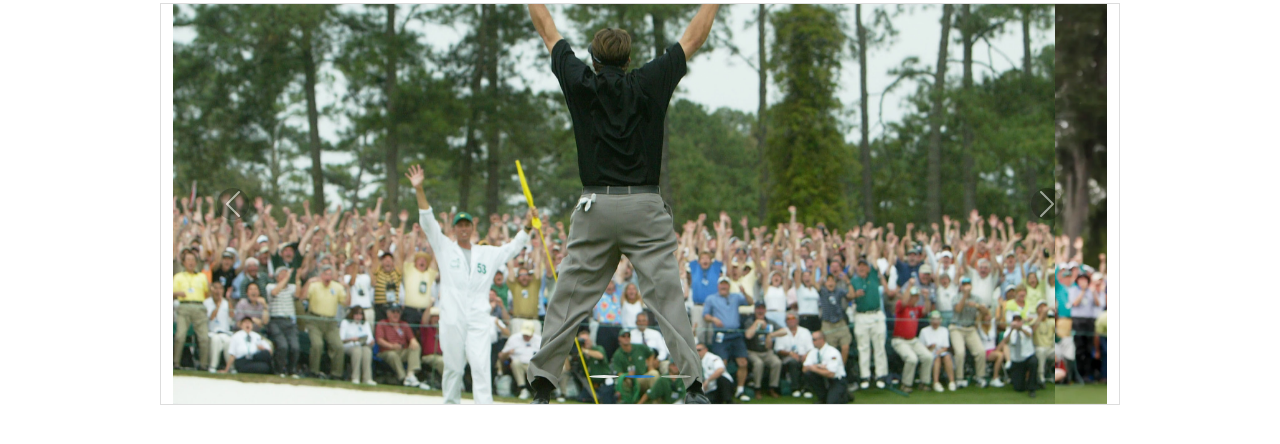
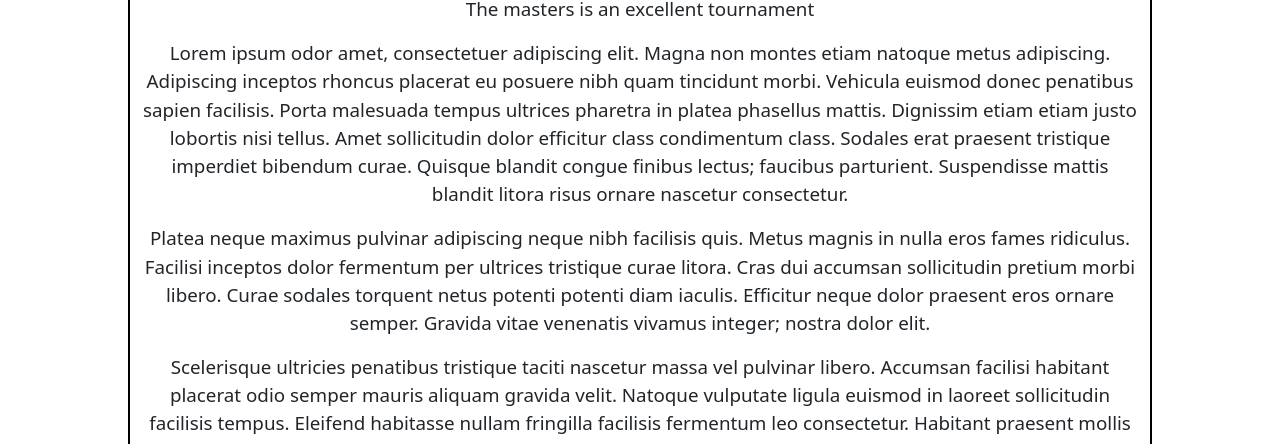
Before and after one commit to crogers78/Final-Project, a website: page 1TheMasters.html in a window 1280 px wide. Shown: the part 229-673 px from the top of the page. Drawn offline with nearby package versions, Linux system fonts and the light colour scheme.

Commit message:
Update 1TheMasters.html

```diff
--- a/1TheMasters.html
+++ b/1TheMasters.html
@@ -53,31 +53,7 @@
                 </ul>
             </div>
         </nav>
-        <!-- Page Content -->
-        <div id="carouselIndicators" class="carousel slide" data-bs-ride="carousel">
-            <ol class="carousel-indicators">
-                <li data-bs-target="#carouselIndicators" data-bs-slide-to="0" class="active"></li>
-                <li data-bs-target="#carouselIndicators" data-bs-slide-to="1"></li>
-                <li data-bs-target="#carouselIndicators" data-bs-slide-to="2"></li>
-            </ol>
-            <div class="carousel-inner">
-                <div class="carousel-item active">
-                    <img class="d-block w-100" src="images/3340773_original.jpg" alt="First slide">
-                </div>
-                <div class="carousel-item">
-                    <img class="d-block w-100" src="images/Paumgarten-TigerWoodsMasters.jpg" alt="Second slide">
-                </div>
-                <div class="carousel-item">
-                    <img class="d-block w-100" src="images/USATSI_18032076.jpg" alt="Third slide">
-                </div>
-            </div>
-            <a class="carousel-control-prev" href="#carouselIndicators" role="button" data-slide="prev">
-                <span class="carousel-control-prev-icon" aria-hidden="true"></span>
-            </a>
-            <a class="carousel-control-next" href="#carouselIndicators" role="button" data-slide="next">
-                <span class="carousel-control-next-icon" aria-hidden="true"></span>
-            </a>
-        </div>
+<!-- Page Content -->
         <div class="containerhome">
             <h1>The Masters</h1>
             <p>The masters is an excellent tournament</p>
```
